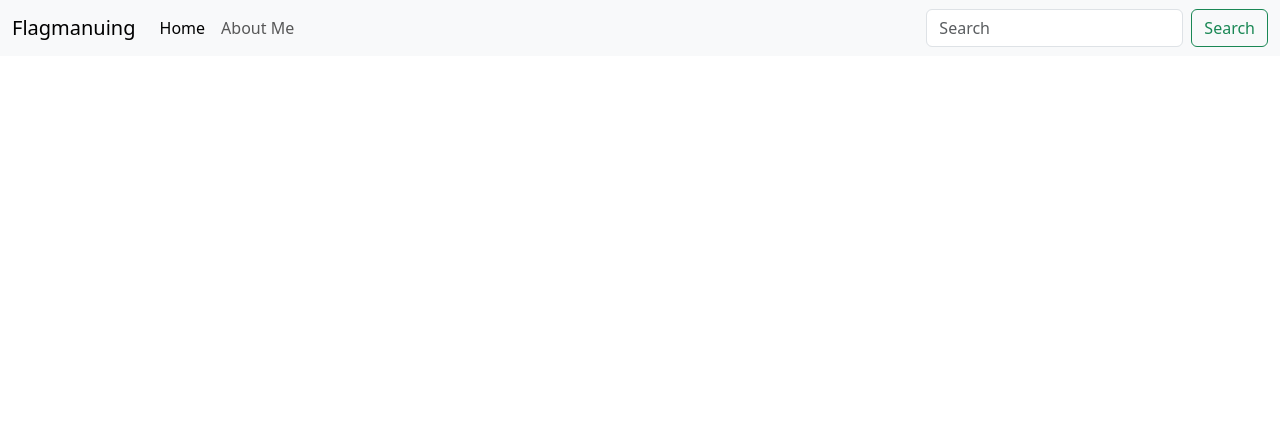
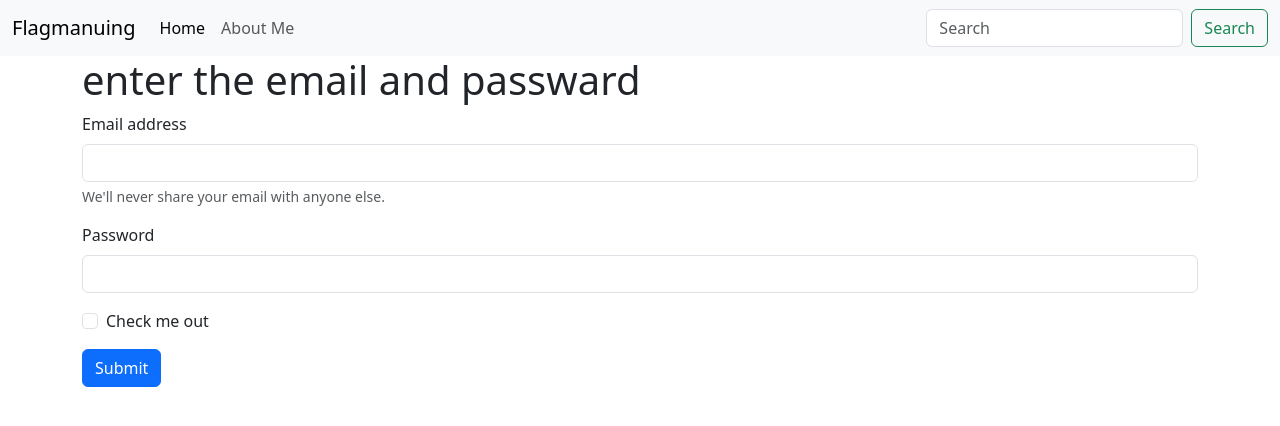
Before and after one commit to Mayaz120102/ReactJs_Learning, a React (Create React App) app: page / in a window 1280 px wide. Shown: the top 426 px of the page. Built offline with nearby package versions, Linux system fonts and the light colour scheme.

Commit message:
learning about state

```diff
--- a/src/App.js
+++ b/src/App.js
@@ -1,9 +1,14 @@
 import "./App.css";
 import Navbar from "./components/Navbar";
+import TextForm from "./components/TextForm";
 function App() {
   return (
     <>
       <Navbar title="Flagmanuing" About="About Me" />
+      <div className="container">
+        {" "}
+        <TextForm heading="enter the email and passward" />
+      </div>
     </>
   );
 }
--- /dev/null
+++ b/src/components/TextForm.js
@@ -0,0 +1,48 @@
+import React from "react";
+
+export default function TextForm(props) {
+  return (
+    <div>
+      <form>
+        <h1>{props.heading}</h1>
+        <div className="mb-3">
+          <label htmlFor="exampleInputEmail1" className="form-label">
+            Email address
+          </label>
+          <input
+            type="email"
+            className="form-control"
+            id="exampleInputEmail1"
+            aria-describedby="emailHelp"
+          />
+          <div id="emailHelp" className="form-text">
+            We'll never share your email with anyone else.
+          </div>
+        </div>
+        <div className="mb-3">
+          <label htmlFor="exampleInputPassword1" className="form-label">
+            Password
+          </label>
+          <input
+            type="password"
+            className="form-control"
+            id="exampleInputPassword1"
+          />
+        </div>
+        <div className="mb-3 form-check">
+          <input
+            type="checkbox"
+            className="form-check-input"
+            id="exampleCheck1"
+          />
+          <label className="form-check-label" htmlFor="exampleCheck1">
+            Check me out
+          </label>
+        </div>
+        <button type="submit" className="btn btn-primary">
+          Submit
+        </button>
+      </form>
+    </div>
+  );
+}
```
